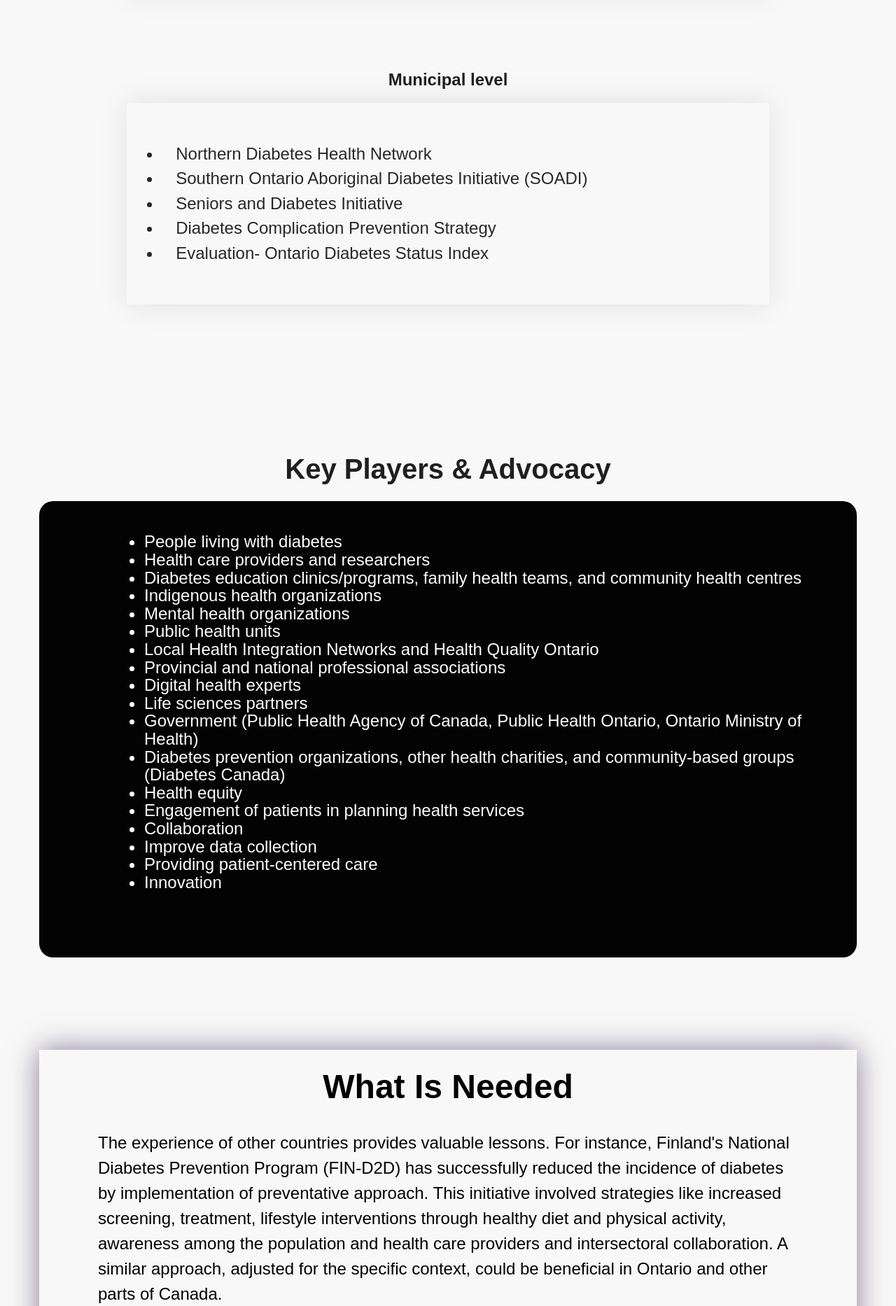
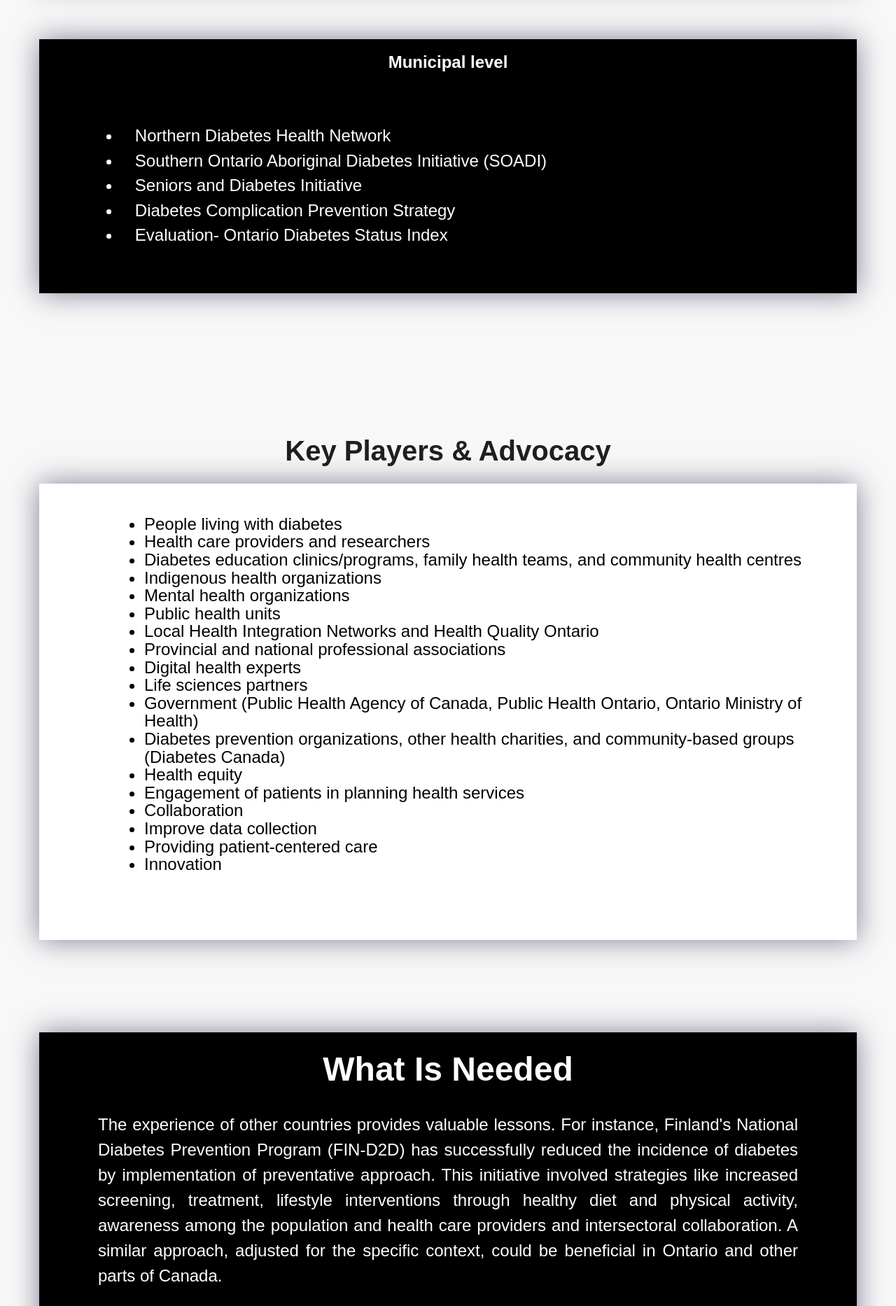
Before and after one commit to emmanuelofor/diabetes_prevention_canada, a Flask app: page / in a window 1280 px wide. Shown: the part 4126-5992 px from the top of the page at 70% size. Run offline with Flask 3, Linux system fonts and the light colour scheme.

Commit message:
made background changes

```diff
--- a/static/css/style.css
+++ b/static/css/style.css
@@ -140,8 +140,8 @@ header {
     justify-content: center;
     align-items: center;
     flex-direction: row;
-    background: #030303;
-    border-radius: 20px;
+    background: #ffffff;
+    box-shadow: 0 0 2.4em rgba(25, 0, 58, 0.5);
     padding: 25px 50px 75px 100px;
 
   }
@@ -157,7 +157,7 @@ header {
     font-size: 24px;
     padding-left: 30px;
     margin: 20px;
-    color: #ffffff;
+    color: #000000;
 
   }
 
@@ -174,6 +174,8 @@ header {
     margin-top: 100px;
     display: flex;
     flex-direction: column;
+    background: #f8f8f8;
+
 
   }
 
@@ -182,6 +184,8 @@ header {
   flex-direction: column;
   justify-content: center;
   align-items: center;
+  background: #000000;
+  box-shadow: 0 0 2.4em rgba(25, 0, 58, 0.5);
 
  }
 
@@ -196,18 +200,16 @@ header {
 
   .federal h2 {
     font-size: 24px;
-    color: #201f1f;
+    color: #ffffff;
     margin-bottom: 10px;
     text-align: center;
   }
   .federal ul{
     padding: 50px;
     margin: 10px;
-    background: #f8f8f8;
     text-align: center;
-    box-shadow: 0 0 2.4em rgba(25, 0, 58, 0.1);
     list-style-type: disc;
-    width: 70%;
+    width: 80%;
 
 
 
@@ -543,21 +561,22 @@ header {
   align-items: center;
   flex-direction: column;
   margin-top: 100px;
-  background: #f8f8f8;
+  background: #000000;
   box-shadow: 0 0 2.4em rgba(25, 0, 58, 0.5);
 }
 #needed .container h1{
   font-size: 48px;
-  color: #000000;
+  color: #ffffff;
   margin-bottom: 25px;
 }
 #needed .container p{
   width: 1000px;
-  color: #000000;
+  color: #ffffff;
   font-size: 24px;
   font-family: "Montserrat", sans-serif;
   line-height: 1.5em;
   margin-bottom: 2em;
+  text-align: justify;
 }
 
 #needed .container .image img{
--- a/templates/index.html
+++ b/templates/index.html
@@ -238,7 +238,7 @@ Stretegies should be developed considering unique concerns of indigenous poeple,
                    <div class="instagram item"><i class="fab fa-instagram"></i></div>
                  </div>
               </div>
-              <h3>Shraddha Sawan</h3>
+              <h3>Shraddha Sawant</h3>
               <span></span>
               <p>My name is Shraddha Sawant. I am an international medical graduate from India. I have done my Master’s in Public Health from SUNY Upstate NY, USA and a graduate diploma in clinical epidemiology from McMaster University, Canada. I am a highly motivated and dedicated professional with more than 8 years of experience in research and health care. I have worked on research projects such as smoking cessation among pregnant women, low, birth weight babies, PTSD treatment prolapse among active duty soldiers and systematic review. I am passionate about research in public health and committed to continuous learning and growth.
               </p>
```
Also changed, not shown: other parts of static/css/style.css (+29 -13 lines).
